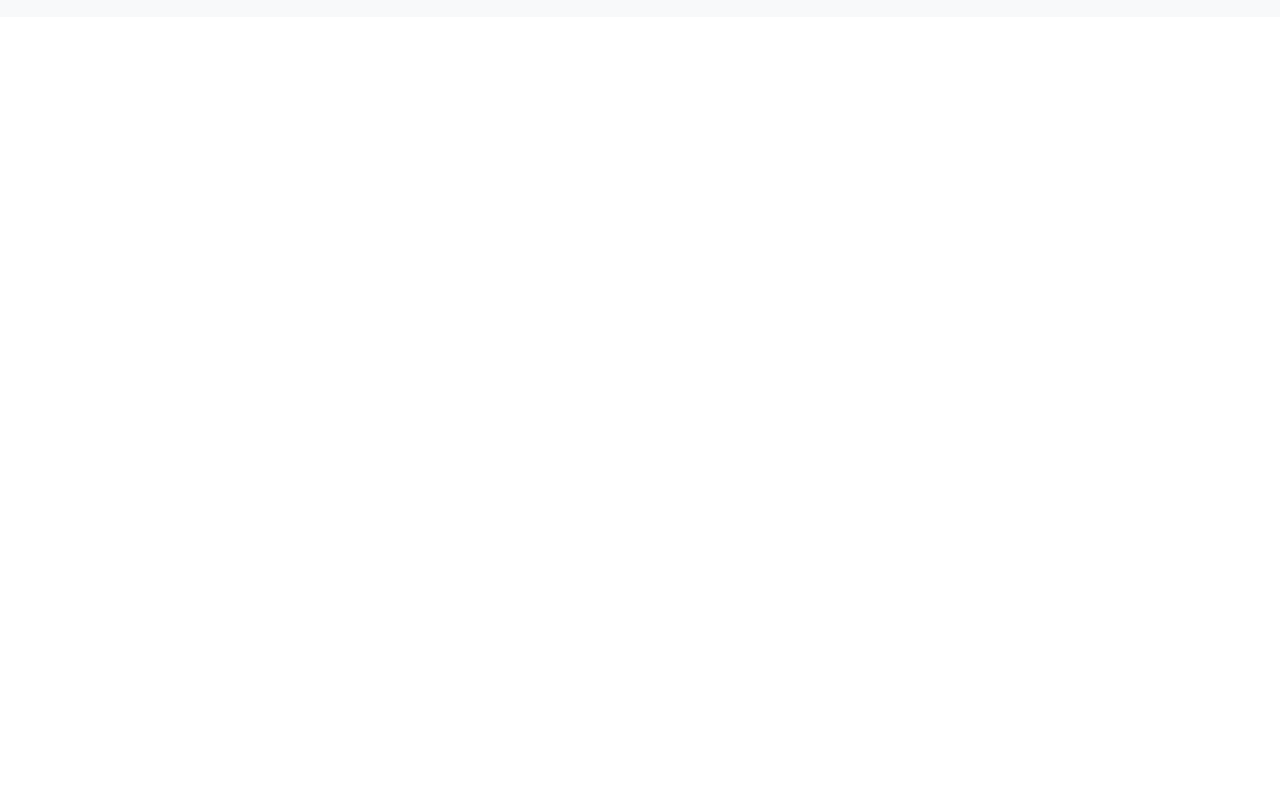
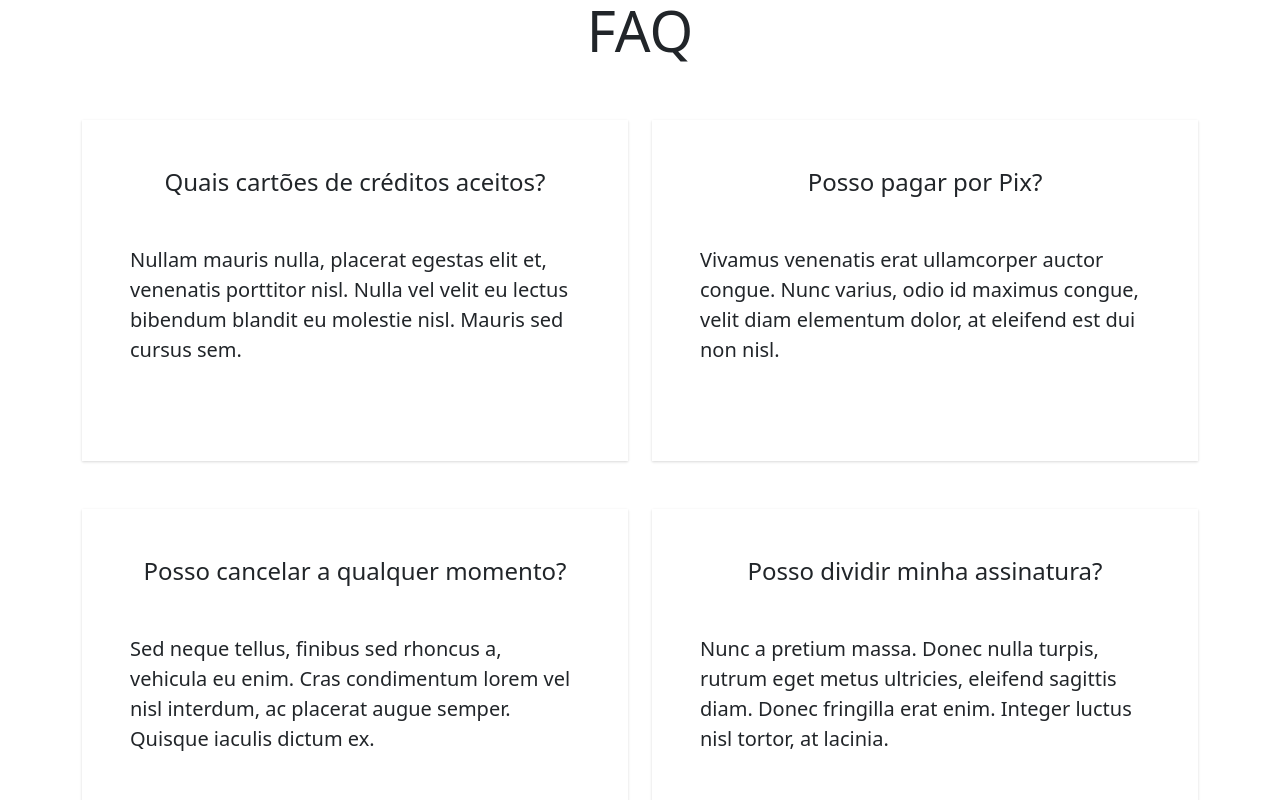
Before and after one commit to projeto-integrador-2022/qrcode-frontend, an Angular app: page /payment-plans in a window 1280 px wide. Shown: the part 880-1680 px from the top of the page. Before the commit the page ends 897 px from the top, so only its background shows below. Built offline with nearby package versions, Linux system fonts and the light colour scheme.

Commit message:
[QRCT-001] Pagina 'planos de pagamentos' modelada e funcional conforme prototipo

```diff
--- a/src/app/features/pages/payment-plans/payment-plans.component.html
+++ b/src/app/features/pages/payment-plans/payment-plans.component.html
@@ -2,7 +2,7 @@
     <p class="text-center display-4 mb-5">Assine Já!</p>
     <div class="row justify-content-md-center ">
         <div class="col-md-auto mt-5 column-fixture" *ngFor="let cardContent of cardsContents; index as i">
-            <div class="card featured-card" *ngIf="i == size - 2; else anotherStyle">
+            <div class="card featured-card" *ngIf="i == cardContentSize - 2; else anotherStyle">
                 <div class="">
                     <div class="card-body text-center">
                         <h4 class="card-subtitle mb-2 mt-2 text-muted ">{{cardContent.title}}</h4>
@@ -35,7 +35,21 @@
                     </div>
                 </div>
             </ng-template>
-
         </div>
     </div>
 </div>
+
+<div class="container fix-margin mb-5">
+    <p class="display-4 mb-2 text-center">FAQ</p>
+    <div class="row ">
+        <div class="col-6 mt-5 " *ngFor="let faqQuestions of faqQuestions; index as i">
+            <div class="jumbotron box-shadow p-5">
+                <h4 class="mb-5 text-center">{{ faqQuestions.title }}</h4>
+                <p class="lead float-left mb-5">{{ faqQuestions.description }}</p>
+
+            </div>
+
+    </div>
+
+
+</div>
--- a/src/app/features/pages/payment-plans/payment-plans.component.scss
+++ b/src/app/features/pages/payment-plans/payment-plans.component.scss
@@ -19,24 +19,31 @@
 
 }
 
+.fix-margin {
+    margin-top: 150px;
+}
+
+.box-shadow {
+    box-shadow: 0 1px 3px 0 rgba(0, 0, 0, 0.1), 0 1px 2px 0 rgba(0, 0, 0, 0.06);
+}
+.jumbotron {
+    height: 100%;
+    min-height: 20rem;
+}
 
 @media (max-width:991px) {
     .card {
         width: 100%;
-    }
+    };
     .column-fixture {
         width: 100%;
 
-    }
+    };
 
-    .row {
-        align-content: center;
-
-    }
     .featured-card {
         margin: 0;
         transform:translateY(30px);
         margin-bottom: 60px;
-    }
+    };
 
 }
--- a/src/app/features/pages/payment-plans/payment-plans.component.ts
+++ b/src/app/features/pages/payment-plans/payment-plans.component.ts
@@ -33,7 +33,36 @@ export class PaymentPlansComponent implements OnInit {
     },
   ];
 
-  size: number = this.cardsContents.length;
+  readonly faqQuestions = [
+    {
+      title: 'Quais cartões de créditos aceitos?',
+      description: 'Nullam mauris nulla, placerat egestas elit et, venenatis porttitor nisl. Nulla vel velit eu lectus bibendum blandit eu molestie nisl. Mauris sed cursus sem. '
+    },
+    {
+      title: 'Posso pagar por Pix?',
+      description: 'Vivamus venenatis erat ullamcorper auctor congue. Nunc varius, odio id maximus congue, velit diam elementum dolor, at eleifend est dui non nisl.'
+    },
+    {
+      title: 'Posso cancelar a qualquer momento?',
+      description: 'Sed neque tellus, finibus sed rhoncus a, vehicula eu enim. Cras condimentum lorem vel nisl interdum, ac placerat augue semper. Quisque iaculis dictum ex.'
+    },
+    {
+      title: 'Posso dividir minha assinatura?',
+      description: 'Nunc a pretium massa. Donec nulla turpis, rutrum eget metus ultricies, eleifend sagittis diam. Donec fringilla erat enim. Integer luctus nisl tortor, at lacinia.'
+    },
+    {
+      title: 'Como são entregues os relatórios mensais?',
+      description: 'lectus cursus tincidunt. Nullam lobortis ornare commodo. Pellentesque habitant morbi tristique senectus et netus et malesuada fames ac turpis egestas.'
+    },
+    {
+      title: 'O que são relatórios em tempo real?',
+      description: 'Quisque suscipit aliquet egestas. Etiam euismod placerat quam et rhoncus. Nunc mollis dolor at mi gravida ornare. Sed hendrerit egestas ultrices.'
+    }
+
+  ]
+  cardContentSize: number = this.cardsContents.length;
+  faqQuestionsSize: number = this.faqQuestions.length;
+
 
   ngOnInit(): void {
   }
```
